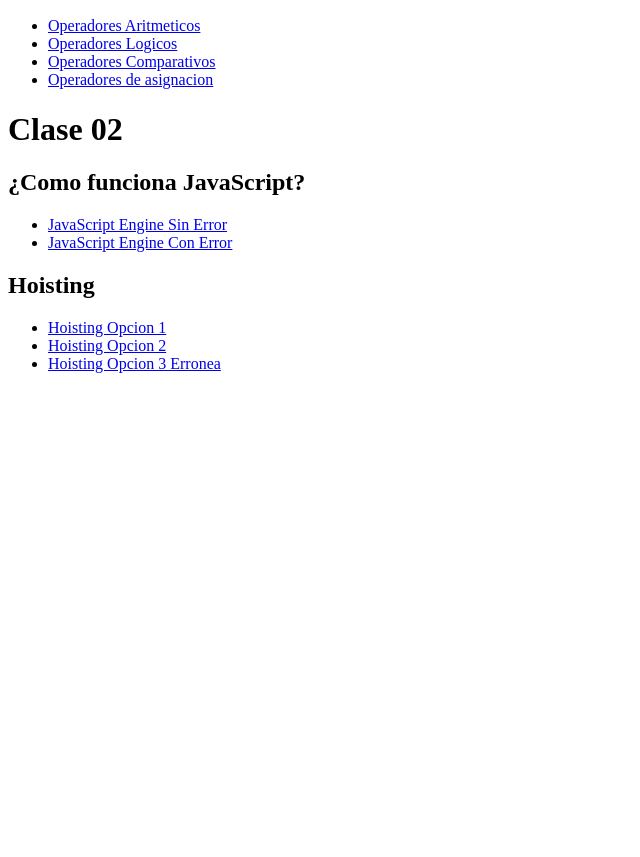
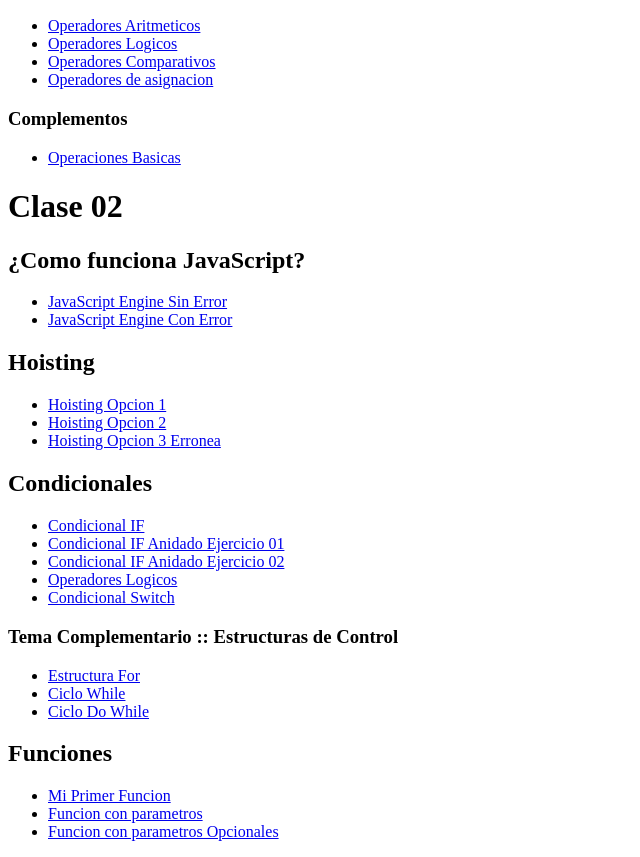
Before and after one commit to fibarrah20/JavaScriptMaster, a plain HTML site: page curso_javascript_/index.html in a window 1280 px wide. Shown: the part 553-1410 px from the top of the page, without its empty margins (0-640 px from the left). Before the commit the page ends 942 px from the top, so only its background shows below. Drawn offline with Linux system fonts and the light colour scheme.

Commit message:
Add files via upload

```diff
--- a/curso_javascript_/index.html
+++ b/curso_javascript_/index.html
@@ -42,6 +42,10 @@
    <li><a href="004_OperadoresBasicos/03_/index.html">Operadores Comparativos</a></li>
    <li><a href="004_OperadoresBasicos/04_/index.html">Operadores de asignacion</a></li>
 </ul>
+<h3>Complementos</h3>
+<ul>
+   <li><a href="004_OperadoresBasicos/05_">Operaciones Basicas</a></li>
+</ul>
 
 <h1>Clase 02</h1>
 
@@ -59,6 +63,29 @@
    <li><a href="006_Hoisting/03_/">Hoisting Opcion 3 Erronea</a></li>
 </ul>
 
+<h2>Condicionales</h2>
+<ul>
+   <li><a href="007_Condicionales/01_/">Condicional IF</a></li>
+   <li><a href="007_Condicionales/02_/">Condicional IF Anidado Ejercicio 01</a></li>
+   <li><a href="007_Condicionales/03_/">Condicional IF Anidado Ejercicio 02</a></li>
+   <li><a href="007_Condicionales/04_/">Operadores Logicos</a></li>
+   <li><a href="007_Condicionales/05_/">Condicional Switch</a></li>
+</ul>
+
+<h3>Tema Complementario :: Estructuras de Control</h3>
+<ul>
+   <li><a href="007_Condicionales/06_/">Estructura For</a></li>
+   <li><a href="007_Condicionales/07_/">Ciclo While</a></li>
+   <li><a href="007_Condicionales/08_/">Ciclo Do While</a></li>
+</ul>
+
+<h2>Funciones</h2>
+<ul>
+   <li><a href="008_Funciones/01_/">Mi Primer Funcion</a></li>
+   <li><a href="008_Funciones/02_/">Funcion con parametros</a></li>
+   <li><a href="008_Funciones/03_/">Funcion con parametros Opcionales</a></li>
+</ul>
+
 </body>
 
 </html>
```
